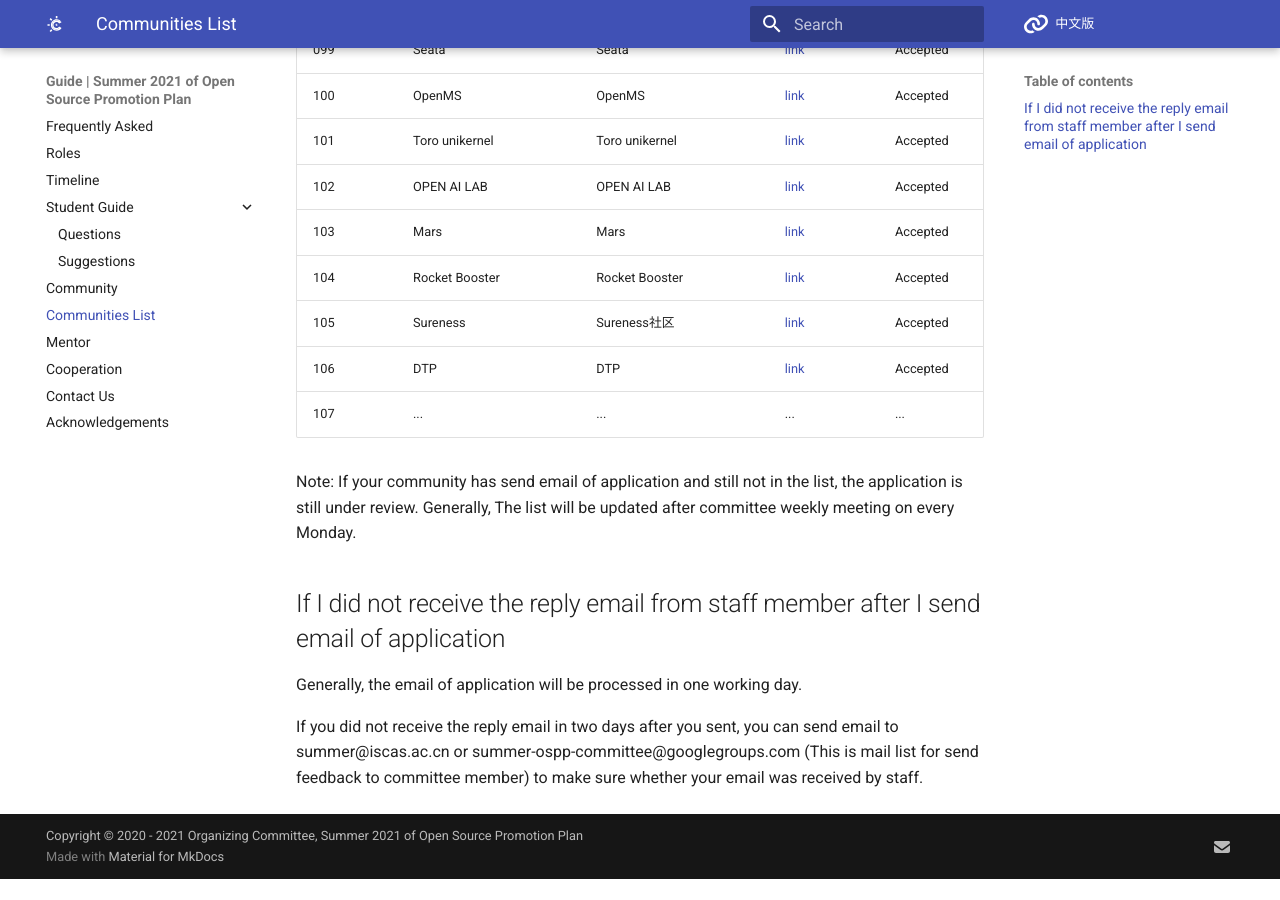
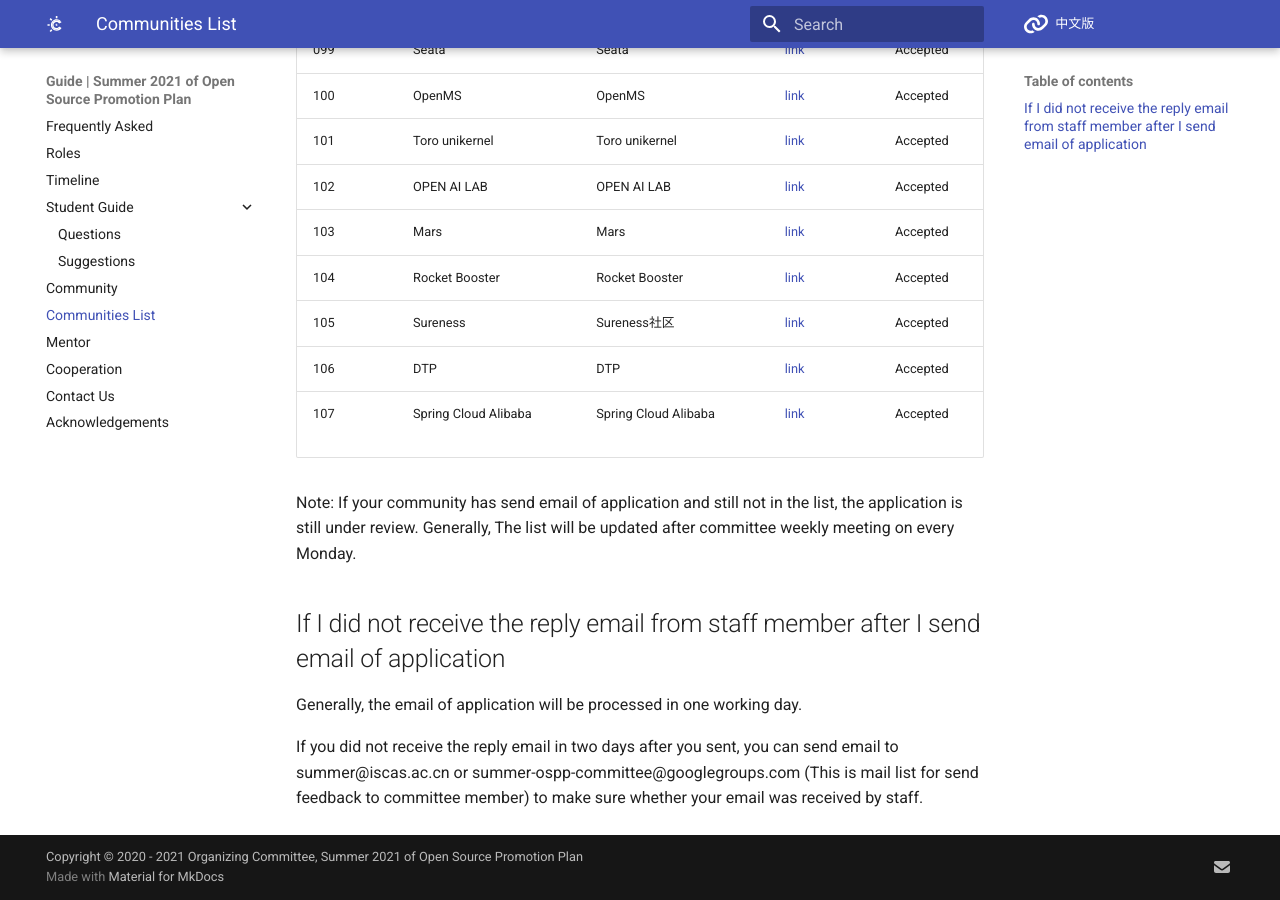
Before and after one commit to summer-ospp/help-en, an MkDocs documentation site: the page built from docs/communities-list.md, in a window 1280 px wide and 900 px high, scrolled down 5269 px. Built offline with MkDocs 1.6.1 and Material for MkDocs 9.7.7, drawn with Linux system fonts in a browser that asks for light colours; comment, search, counter and statistics services are not loaded; before the commit the page ends 6148 px from its top, so only the background shows below that.

Commit message:
Update communities-list.md

```diff
--- a/docs/communities-list.md
+++ b/docs/communities-list.md
@@ -112,7 +112,7 @@ Before the deadline (May 20th, 2021) of application for community, this list wil
 | 104  | Rocket Booster          | Rocket Booster                  | [link]( https://booster.js.org)                                   | Accepted    |
 | 105  | Sureness                | Sureness社区                    | [link]( https://su.usthe.com/)                                    | Accepted    |
 | 106  | DTP                     | DTP                             | [link]( https://star-tsinghua.github.io/DTP/)                     | Accepted    |
-| 107  | ...                     | ...                             | ...              | ...    |
+| 107  | Spring Cloud Alibaba    | Spring Cloud Alibaba            | [link]( https://github.com/alibaba/spring-cloud-alibaba)           | Accepted    |
 
 
 
```
